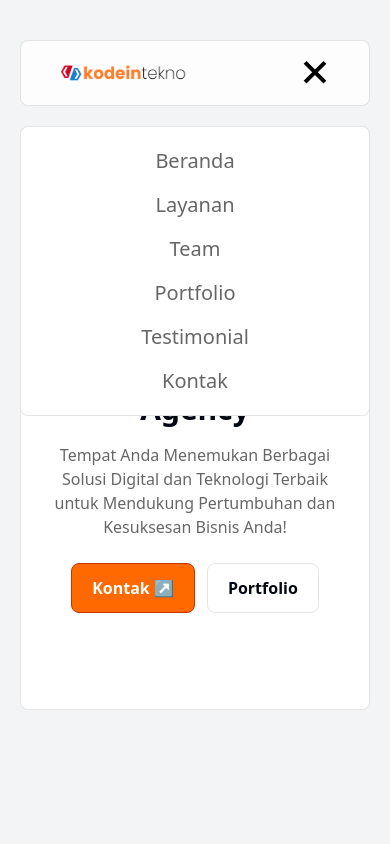
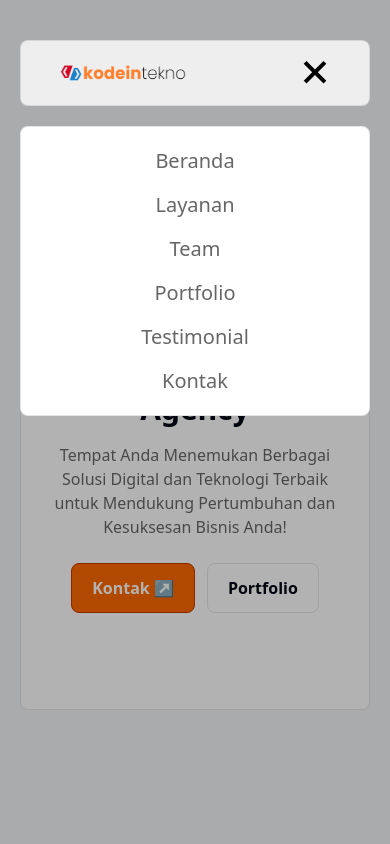
Before and after one commit to kodeintekno-dev/kodeintekno-classmeet, a React (Vite) app: page / in a window 390 px wide. Both pictures are taken after a click on the element 315 px from the left and 73 px from the top of the page. Shown: the top 844 px of the page. Built offline with nearby package versions, Linux system fonts and the light colour scheme.

Commit message:
feat: page will dim and unscrollable when hamburger opened

```diff
--- a/src/components/Navbar.tsx
+++ b/src/components/Navbar.tsx
@@ -1,12 +1,17 @@
-import { useState } from "react";
+import { useEffect, useState } from "react";
 import { links } from "../data/navbar";
 import { twMerge } from "tailwind-merge";
 
 export default function Navbar() {
   const [navHamburger, setNavHamburger] = useState(false);
+  useEffect(() => {
+    if (navHamburger) document.body.classList.toggle("overflow-hidden");
+    return () => document.body.classList.remove("overflow-hidden");
+  }, [navHamburger]);
+
   return (
-    <div className="fixed top-0 inset-x-0 container mx-auto sm:px-12 px-5 space-y-5 z-50">
-      <nav className="flex justify-between items-center px-10 py-5 border border-black/10 rounded-lg mt-10 bg-white/80 backdrop-blur-xl">
+    <div className="fixed top-0 inset-x-0 container mx-auto sm:px-12 px-5 space-y-5">
+      <nav className="flex justify-between items-center px-10 py-5 border border-black/10 rounded-lg mt-10 bg-white/80 backdrop-blur-xl relative z-50">
         <img src="/img/logo.png" alt="KodeinTekno" className="h-6 sm:h-8" />
         <ul className="hidden lg:flex gap-8 items-center">
           {links.map((link, i) => (
@@ -40,7 +45,7 @@ export default function Navbar() {
       <ul
         className={twMerge(
           navHamburger ? "lg:hidden translate-x-0" : "translate-x-2/1",
-          "flex flex-col gap-4 items-center bg-white px-10 py-5 border border-black/10 rounded-lg transition-transform duration-300",
+          "flex flex-col gap-4 items-center bg-white px-10 py-5 border border-black/10 rounded-lg transition-transform duration-300 relative z-50",
         )}
       >
         {links.map((link, i) => (
@@ -55,6 +60,7 @@ export default function Navbar() {
           </li>
         ))}
       </ul>
+      {navHamburger && <div className="fixed inset-0 bg-black/30 z-40" />}
     </div>
   );
 }
```
